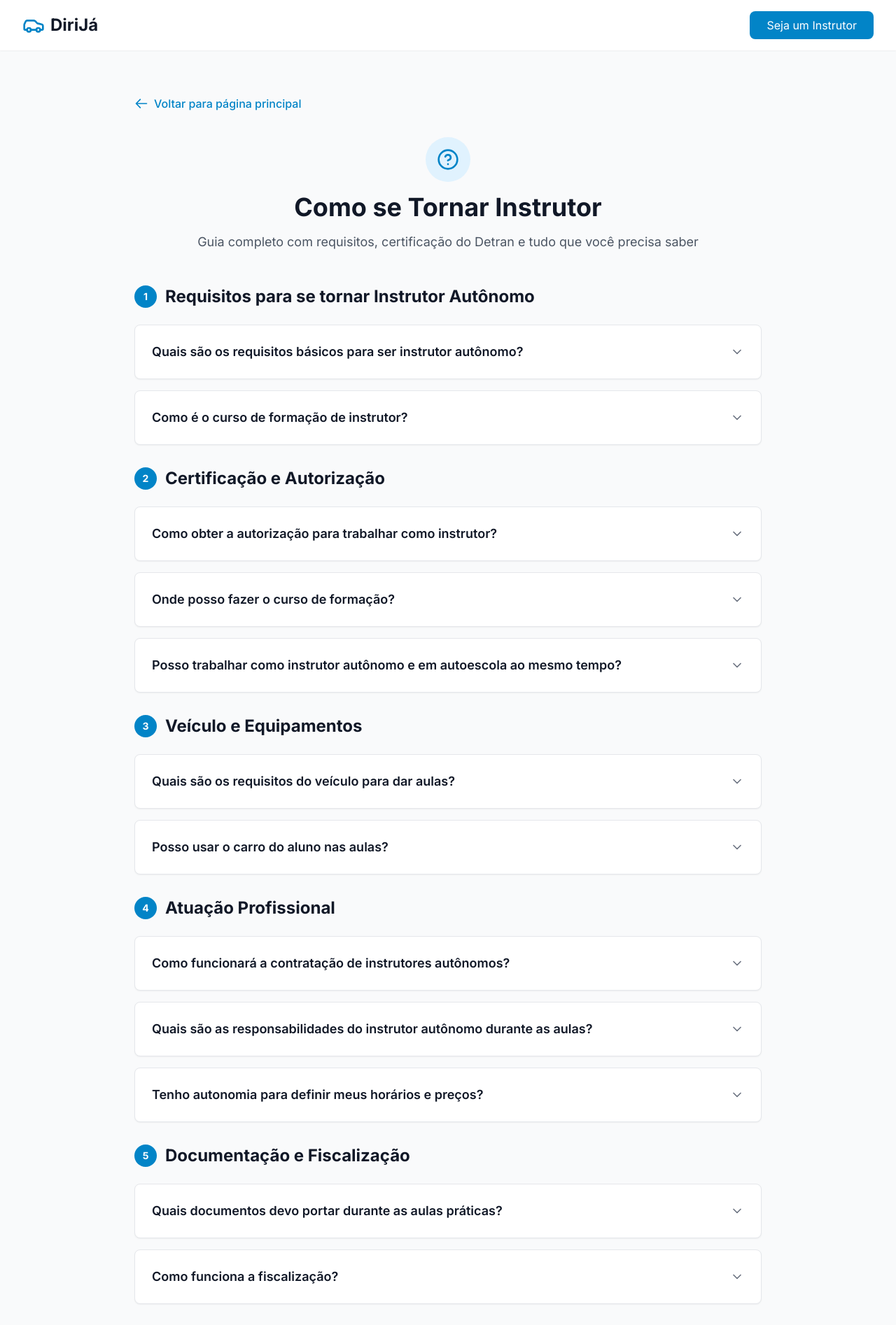
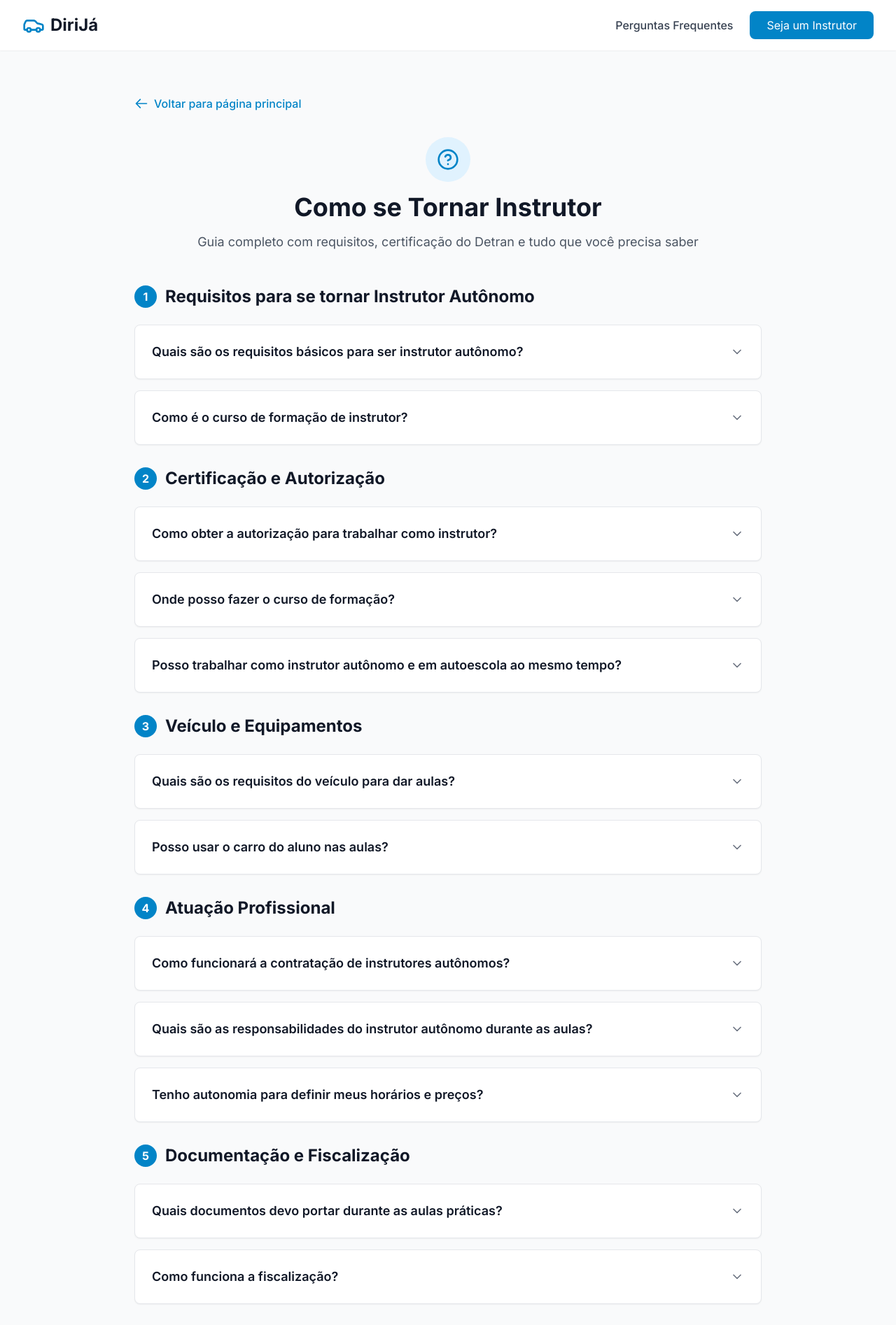
Before and after one commit to juanpablow/dirija-mvp, a Next.js app in the folder frontend/: page /faq in a window 1280 px wide. Shown: the top 1894 px of the page at 70% size. Built offline with nearby package versions, Linux system fonts and the light colour scheme; no server answers.

Commit message:
feat: enhance FAQ page layout and improve header navigation links

```diff
--- a/frontend/src/app/faq/page.tsx
+++ b/frontend/src/app/faq/page.tsx
@@ -58,7 +58,7 @@ export default function FAQPage() {
               {/* Seção 1: Requisitos */}
               <section>
                 <h2 className="text-2xl font-bold text-gray-900 mb-6 flex items-center">
-                  <span className="w-8 h-8 bg-primary-600 text-white rounded-full flex items-center justify-center text-sm font-bold mr-3">
+                  <span className="w-8 h-8 min-w-[2rem] bg-primary-600 text-white rounded-full flex items-center justify-center text-base font-bold mr-3 flex-shrink-0">
                     1
                   </span>
                   Requisitos para se tornar Instrutor Autônomo
@@ -135,7 +135,7 @@ export default function FAQPage() {
               {/* Seção 2: Certificação e Autorização */}
               <section>
                 <h2 className="text-2xl font-bold text-gray-900 mb-6 flex items-center">
-                  <span className="w-8 h-8 bg-primary-600 text-white rounded-full flex items-center justify-center text-sm font-bold mr-3">
+                  <span className="w-8 h-8 min-w-[2rem] bg-primary-600 text-white rounded-full flex items-center justify-center text-base font-bold mr-3 flex-shrink-0">
                     2
                   </span>
                   Certificação e Autorização
@@ -186,7 +186,7 @@ export default function FAQPage() {
               {/* Seção 3: Veículo e Equipamentos */}
               <section>
                 <h2 className="text-2xl font-bold text-gray-900 mb-6 flex items-center">
-                  <span className="w-8 h-8 bg-primary-600 text-white rounded-full flex items-center justify-center text-sm font-bold mr-3">
+                  <span className="w-8 h-8 min-w-[2rem] bg-primary-600 text-white rounded-full flex items-center justify-center text-base font-bold mr-3 flex-shrink-0">
                     3
                   </span>
                   Veículo e Equipamentos
@@ -232,7 +232,7 @@ export default function FAQPage() {
               {/* Seção 4: Atuação Profissional */}
               <section>
                 <h2 className="text-2xl font-bold text-gray-900 mb-6 flex items-center">
-                  <span className="w-8 h-8 bg-primary-600 text-white rounded-full flex items-center justify-center text-sm font-bold mr-3">
+                  <span className="w-8 h-8 min-w-[2rem] bg-primary-600 text-white rounded-full flex items-center justify-center text-base font-bold mr-3 flex-shrink-0">
                     4
                   </span>
                   Atuação Profissional
@@ -256,8 +256,14 @@ export default function FAQPage() {
                             apto através dos sites oficiais
                           </li>
                           <li>
-                            Você pode se divulgar em redes sociais e outras
-                            plataformas (como o DiriJá)
+                            Para divulgar seus serviços,{" "}
+                            <a
+                              href="/#instructor-form"
+                              className="text-primary-600 hover:text-primary-700 font-semibold underline"
+                            >
+                              cadastre-se na plataforma DiriJá
+                            </a>
+                            .
                           </li>
                           <li>
                             Clientes podem consultar sua disponibilidade de
@@ -317,7 +323,7 @@ export default function FAQPage() {
               {/* Seção 5: Documentação e Fiscalização */}
               <section>
                 <h2 className="text-2xl font-bold text-gray-900 mb-6 flex items-center">
-                  <span className="w-8 h-8 bg-primary-600 text-white rounded-full flex items-center justify-center text-sm font-bold mr-3">
+                  <span className="w-8 h-8 min-w-[2rem] bg-primary-600 text-white rounded-full flex items-center justify-center text-base font-bold mr-3 flex-shrink-0">
                     5
                   </span>
                   Documentação e Fiscalização
@@ -367,7 +373,7 @@ export default function FAQPage() {
               {/* Seção 6: Sobre o DiriJá */}
               <section>
                 <h2 className="text-2xl font-bold text-gray-900 mb-6 flex items-center">
-                  <span className="w-8 h-8 bg-primary-600 text-white rounded-full flex items-center justify-center text-sm font-bold mr-3">
+                  <span className="w-8 h-8 min-w-[2rem] bg-primary-600 text-white rounded-full flex items-center justify-center text-base font-bold mr-3 flex-shrink-0">
                     6
                   </span>
                   Sobre o DiriJá
@@ -405,7 +411,21 @@ export default function FAQPage() {
 
                   <FAQItem
                     question="Como faço para me cadastrar no DiriJá?"
-                    answer="Para se cadastrar como instrutor no DiriJá, basta clicar no botão 'Tornar-se Instrutor' na página inicial e preencher o formulário com suas informações. Nossa equipe entrará em contato assim que a plataforma estiver disponível."
+                    answer={
+                      <p>
+                        Para se cadastrar como instrutor no DiriJá, acesse o
+                        link{" "}
+                        <a
+                          href="/#instructor-form"
+                          className="text-primary-600 hover:text-primary-700 font-semibold underline"
+                        >
+                          https://dirija.app/#instructor-form
+                        </a>{" "}
+                        e preencha o formulário com suas informações. Nossa
+                        equipe entrará em contato assim que a plataforma estiver
+                        disponível.
+                      </p>
+                    }
                   />
                 </div>
               </section>
--- a/frontend/src/components/Header.tsx
+++ b/frontend/src/components/Header.tsx
@@ -20,13 +20,18 @@ export function Header() {
             <span className="text-2xl font-bold text-gray-900">DiriJá</span>
           </Link>
           <div className="hidden md:flex items-center space-x-6">
-            <a
-              href="#instructor-form"
-              onClick={scrollToForm}
-              className="bg-primary-600 text-white px-6 py-2 rounded-lg hover:bg-primary-700 transition cursor-pointer"
+            <Link
+              href="/faq"
+              className="text-gray-700 hover:text-primary-600 transition font-medium"
+            >
+              Perguntas Frequentes
+            </Link>
+            <Link
+              href="/#instructor-form"
+              className="bg-primary-600 text-white px-6 py-2 rounded-lg hover:bg-primary-700 transition"
             >
               Seja um Instrutor
-            </a>
+            </Link>
           </div>
           <div className="md:hidden flex items-center space-x-3">
             <Link
@@ -35,13 +40,12 @@ export function Header() {
             >
               Guia
             </Link>
-            <a
-              href="#instructor-form"
-              onClick={scrollToForm}
-              className="bg-primary-600 text-white px-4 py-2 rounded-lg text-sm cursor-pointer"
+            <Link
+              href="/#instructor-form"
+              className="bg-primary-600 text-white px-4 py-2 rounded-lg text-sm"
             >
               Cadastrar
-            </a>
+            </Link>
           </div>
         </div>
       </nav>
```
